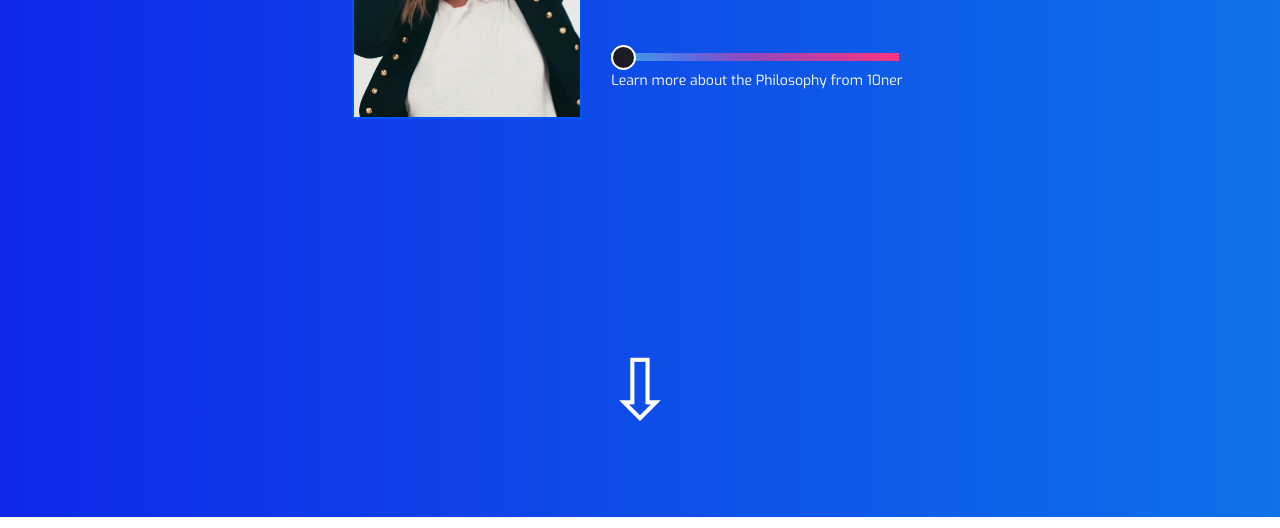
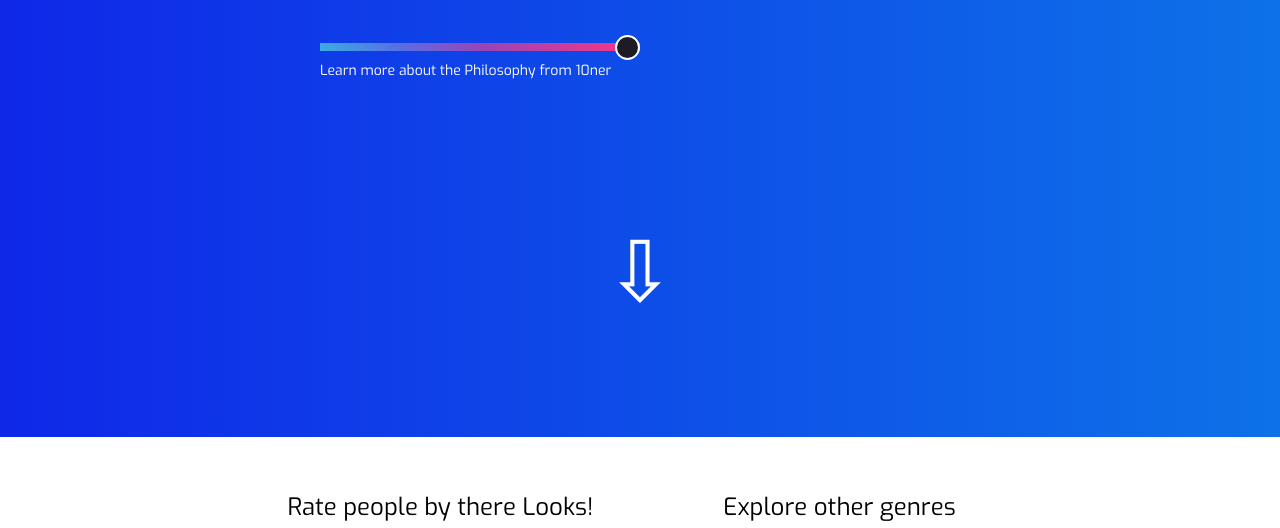
Before and after one commit to cedi-code/10ner, a PHP site: page / in a window 1280 px wide. Shown: the part 353-881 px from the top of the page. Run offline with PHP 8.4, Linux system fonts and the light colour scheme; some libraries are stand-ins or nearby versions.

Commit message:
Home erweiterung + Navigation
Animationen in der Navigationen und das CSS file verbessert

```diff
--- a/public/css/style.css
+++ b/public/css/style.css
@@ -26,6 +26,13 @@
   top: 0;
   background-size: cover;
 
+}
+.intro-70 {
+  height: 70%;
+}
+
+.homeBackground {
+  height: 90%;
   background: #6202FF; /* fallback for old browsers */
   background: -webkit-linear-gradient(to right, #6202FF, #100CE8,#0CA0E8); /* Chrome 10-25, Safari 5.1-6 */
   background: linear-gradient(to right, #6202FF, #100CE8,#0CA0E8); /* W3C, IE 10+/ Edge, Firefox 16+, Chrome 26+, Opera 12+, Safari 7+ */
@@ -58,10 +65,16 @@
   color: white;
 
 }
+.indexContentOr {
+  max-width: 60%;
+  margin: 0 auto;
+  padding-bottom:10%;
+  color: black;
+}
 .content {
-  max-width: 45%;
+  max-width: 50%;
   margin: 0 auto;
-  padding-bottom:25%;
+  padding-bottom:20%;
 
 
 
@@ -90,11 +103,12 @@
 .content h1 {
   font-size: 600%;
   padding-top: 30px;
+  margin: 0;
 
 }
 .content h3 {
   font-size: 200%;
-  margin: 0;
+
 
 }
 
@@ -113,6 +127,21 @@
   color: white;
   font-family: 'Exo', sans-serif;
   font-size: 150%;
+
+
+  transition: all 0.5s ease; /* vendorless fallback */
+  -o-transition: all 0.5s ease; /* opera */
+  -ms-transition: all 0.5s ease; /* IE 10 */
+  -moz-transition: all 0.5s ease; /* Firefox */
+  -webkit-transition: all 0.5s ease; /*safari and chrome */
+}
+.navbar .navbar-brand:hover {
+  transform: scale(1.5);
+  transition: all 0.5s linear;
+}
+.navbar-inverse .navbar-nav >li:hover> a{
+  background-color: #100CE8;
+  transform: scale(1.1);
 }
 @media screen and (max-width: 900px) {
   .content {
--- a/view/default_index.php
+++ b/view/default_index.php
@@ -1,21 +1,35 @@
-<section class="intro" >
+<section class="intro homeBackground" >
     <div class="introBox">
         <div class="content">
             <div class="imgbox">
-                <img src="\images\camille.jpg"/>
+                <img src="bild.PNG"/>
             </div>
             <div class="textbox text-nowrap">
                 <h1>10ner</h1>
                 <h3>Superficial and obnoxious</h3>
 
             </div>
-            <input type="range" min="0" max="10" value="0" class="range"/>
+            <input type="range" min="0" max="10" value="10" class="range"/>
             <p style="padding-top: 10px; display: inline-block" class="bottom">Learn more about the Philosophy from 10ner</p>
 
-            <div class="text-center navbar-fixed-bottom">
+            <div class="text-center navbar-fixed-bottom" style="padding-bottom: 10%">
                 <h1>&#x21e9;</h1>
             </div>
 
         </div>
     </div>
 </section>
+<section class="intro intro-70" >
+    <div class="introBox">
+        <div style="color:#000;" class="indexContentOr ">
+            <div class="row">
+                <div class="col-md-6 text-center">
+                    <span class="float-md-left"><div class="textbox text-nowrap"><h3 class="m-3">Rate people by there Looks!</h3></div><img src="bild.PNG"/></span>
+                </div>
+                <div class="col-md-6 text-center">
+                    <span class="float-md-right"><div class="textbox text-nowrap"><h3 class="m-3">Explore other genres</h3></div><img src="bild.PNG"/></span>
+                </div>
+            </div>
+        </div>
+    </div>
+</section>
```
